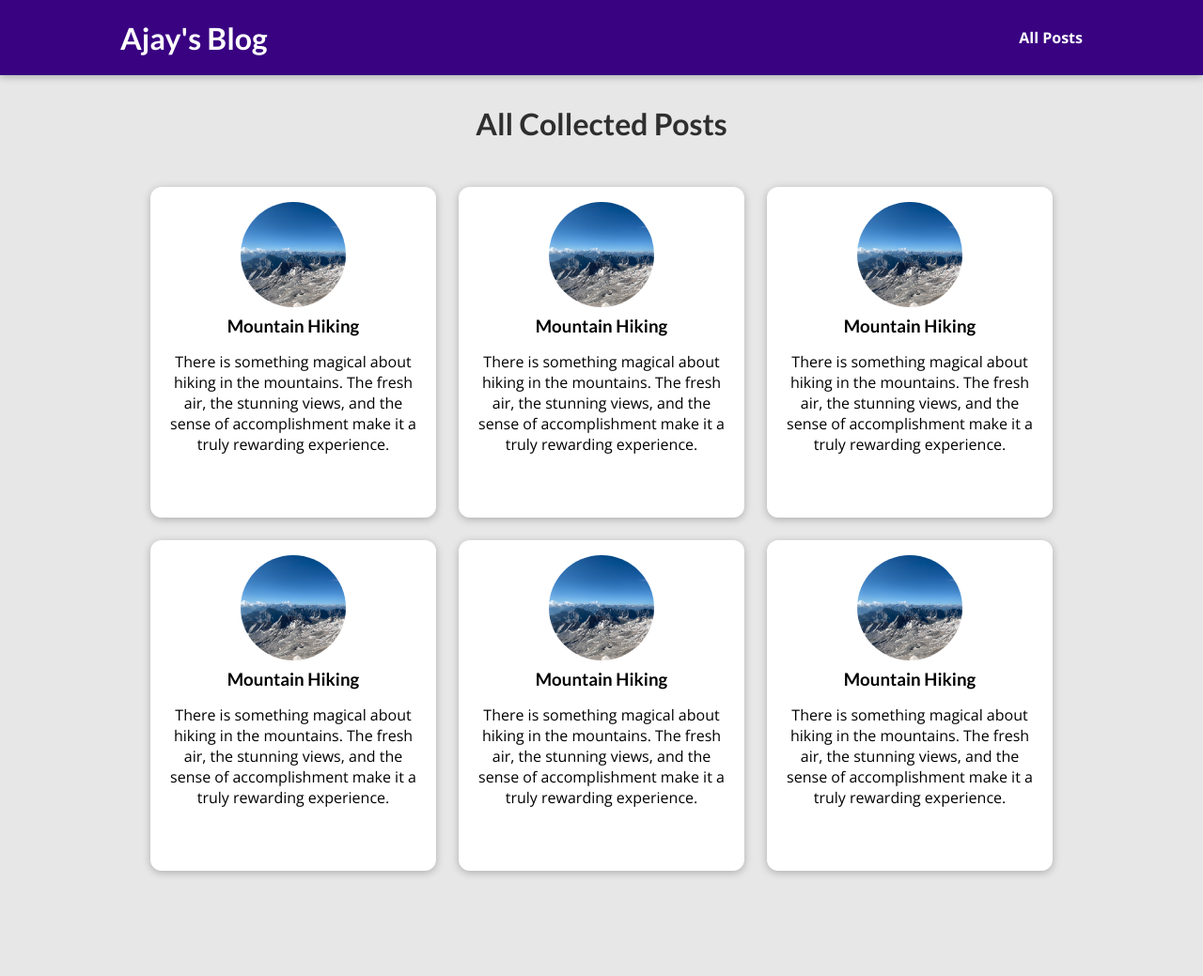
After one commit to ajaykumar-28/my_site, a Django app: template blog/templates/blog/all-posts.html in a window 1280 px wide. The commit adds this page. Shown: the whole page at 94% size. Run offline with Django 5.2, Linux system fonts and the light colour scheme; the template is opened without the code that fills it, so the values that code supplies are empty.

Commit message:
Adding the "All Posts" page & Style

```diff
--- /dev/null
+++ b/blog/static/blog/all-posts.css
@@ -0,0 +1,43 @@
+body {
+  background-color: #e7e7e7;
+}
+
+#main-navigation {
+  background-color: #390281;
+  box-shadow: 0 2px 8px rgba(0, 0, 0, 0.25);
+}
+
+#all-posts {
+  margin: 7rem auto;
+  width: 90%;
+  max-width: 60rem;
+}
+
+#all-posts h2 {
+  text-align: center;
+  font-size: 2rem;
+  color: #2e2e2e;
+  margin: 3rem 0;
+}
+
+ul {
+  list-style: none;
+  margin: 0;
+  padding: 0;
+  display: grid;
+  grid-template-columns: repeat(auto-fill, minmax(17rem, 1fr));
+  gap: 1.5rem;
+}
+
+.post img {
+  width: 7rem;
+  height: 7rem;
+}
+
+.post a {
+  height: 22rem;
+  transform-origin: center;
+  box-shadow: 0 2px 8px rgba(0, 0, 0, 0.25);
+  border-radius: 12px;
+  background-color: white;
+}
--- /dev/null
+++ b/blog/static/blog/post.css
@@ -0,0 +1,43 @@
+.post {
+  display: flex;
+  flex-direction: column;
+  align-items: center;
+  text-align: center;
+}
+
+.post a {
+  text-decoration: none;
+  color: black;
+  transition: all 0.2s ease;
+  padding: 1rem;
+}
+
+.post a:hover,
+.post a:active {
+  transform: scale(1.1);
+  background-color: #390281;
+  color: white;
+}
+
+.post img {
+  width: 5rem;
+  height: 5rem;
+  object-fit: cover;
+  border-radius: 50%;
+}
+
+.post h3 {
+  margin: 0.25rem 0;
+}
+
+.post time {
+  color: #666666;
+  margin: 0.25rem;
+  font-style: italic;
+  font-size: 0.85rem;
+}
+
+.post:hover time,
+.post:active time {
+  color: white;
+}
--- /dev/null
+++ b/blog/templates/blog/all-posts.html
@@ -0,0 +1,25 @@
+{% extends "base.html" %}
+{% load static %}
+
+{% block title %}
+All My Posts
+{% endblock %}
+
+{% block css_files %}
+<link rel="stylesheet" href="{% static 'blog/post.css' %}" />
+<link rel="stylesheet" href="{% static 'blog/all-posts.css' %}" />
+{% endblock %}
+
+{% block content %}
+<section id="all-posts">
+  <h2>All Collected Posts</h2>
+  <ul>
+    {% include "blog/includes/post.html" %}
+    {% include "blog/includes/post.html" %}
+    {% include "blog/includes/post.html" %}
+    {% include "blog/includes/post.html" %}
+    {% include "blog/includes/post.html" %}
+    {% include "blog/includes/post.html" %}
+  </ul>
+</section>
+{% endblock %}
--- /dev/null
+++ b/blog/templates/blog/includes/post.html
@@ -0,0 +1,17 @@
+{% load static %}
+
+<li>
+    <article class="post">
+    <a href="">
+        <img src="{% static "blog/images/mountains.jpg" %}" alt="Mountain Hiking" />
+        <div class="post__content">
+        <h3>Mountain Hiking</h3>
+        <p>
+            There is something magical about hiking in the mountains. The
+            fresh air, the stunning views, and the sense of accomplishment
+            make it a truly rewarding experience.
+        </p>
+        </div>
+    </a>
+    </article>
+</li>
--- a/blog/views.py
+++ b/blog/views.py
@@ -5,7 +5,7 @@ def starting_page(request):
     return render(request, "blog/index.html")
 
 def posts(request):
-    pass
+    return render(request, "blog/all-posts.html")
 
 def post_detail(request, slug):
     pass
--- a/templates/base.html
+++ b/templates/base.html
@@ -10,6 +10,12 @@
     {% block css_files%} {% endblock %}
 </head>
 <body>
+    <header id="main-navigation">
+        <h1><a href="">Ajay's Blog</a></h1>
+        <nav>
+            <a href="">All Posts</a>
+        </nav>
+    </header>
     {% block content %}
     {% endblock %}
 </body>
```
Also changed, not shown: blog/static/blog/post-detail.css (added, +62 -0 lines), blog/templates/blog/index.html (+3 -21 lines).
